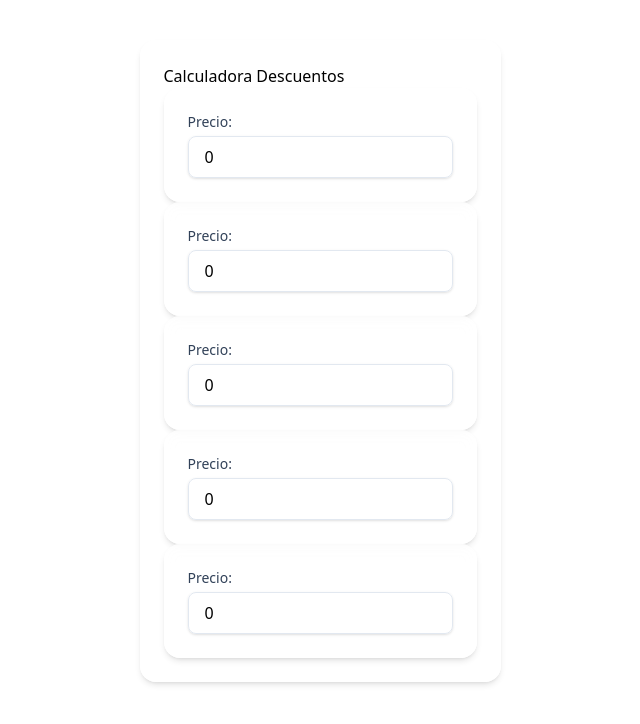
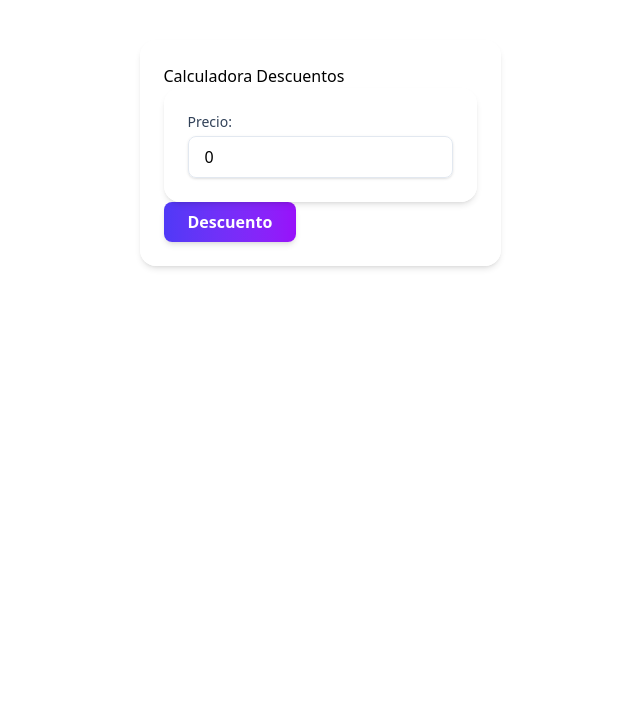
Before and after one commit to Fefemyster/examen-react, a React (Vite) app: page / in a window 1280 px wide. Shown: the top 724 px of the page, without its empty margins (320-960 px from the left). Built offline with nearby package versions, Linux system fonts and the light colour scheme.

Commit message:
Calculando descuento con un valor fijo

```diff
--- a/src/components/Descuento.tsx
+++ b/src/components/Descuento.tsx
@@ -1,6 +1,33 @@
 export const Descuento = () => {
+  // Función que calcula el precio con descuento según los rangos
+  const calcularDescuento = (precio: number): number => {
+    let descuento = 0;
+
+    if (precio >= 1000 && precio <= 4999.99) {
+      descuento = 0.1; // 10%
+    } else if (precio >= 5000 && precio <= 8999.99) {
+      descuento = 0.2; // 20%
+    } else if (precio >= 9000 && precio <= 12999.99) {
+      descuento = 0.3; // 30%
+    } else {
+      descuento = 0; // 0% para los demás casos
+    }
+
+    return precio - precio * descuento;
+  };
+
+  const handleClick = () => {
+    const precio = 300;
+    const precioFinal = calcularDescuento(precio);
+    console.log("Precio original:", precio);
+    console.log("Precio con descuento:", precioFinal);
+  };
+
   return (
-    <button className="px-6 py-2 bg-linear-to-r from-indigo-600 to-purple-600 text-white font-semibold rounded-lg shadow-md hover:from-indigo-700 hover:to-purple-700 hover:shadow-lg focus:outline-none focus:ring-2 focus:ring-indigo-500 focus:ring-offset-2 transition-all duration-200">
+    <button
+      onClick={handleClick}
+      className="px-6 py-2 bg-linear-to-r from-indigo-600 to-purple-600 text-white font-semibold rounded-lg shadow-md hover:from-indigo-700 hover:to-purple-700 hover:shadow-lg focus:outline-none focus:ring-2 focus:ring-indigo-500 focus:ring-offset-2 transition-all duration-200"
+    >
       Descuento
     </button>
   );
--- a/src/components/DescuentoCalculado.tsx
+++ b/src/components/DescuentoCalculado.tsx
@@ -1,4 +1,5 @@
 import { Producto } from "./Producto";
+import { Descuento } from "./Descuento";
 
 export const DescuentoCalculado = () => {
   return (
@@ -7,10 +8,8 @@ export const DescuentoCalculado = () => {
         <div>Calculadora Descuentos</div>
 
         <Producto precio={0} />
-        <Producto precio={0} />
-        <Producto precio={0} />
-        <Producto precio={0} />
-        <Producto precio={0} />
+
+        <Descuento />
       </form>
     </>
   );
--- a/src/components/Producto.tsx
+++ b/src/components/Producto.tsx
@@ -7,12 +7,10 @@ interface Props {
 export const Producto = ({ precio }: Props) => {
   const [valor, setValor] = useState(precio);
 
-  // Función para actualizar el valor desde el input
-
   const handleChange = (e: React.ChangeEvent<HTMLInputElement>) => {
     const nuevoValor = e.target.value;
-    // Convertimos a número si quieres, sino puedes usar el string directamente
     setValor(Number(nuevoValor));
+    console.log(nuevoValor);
   };
 
   return (
```
